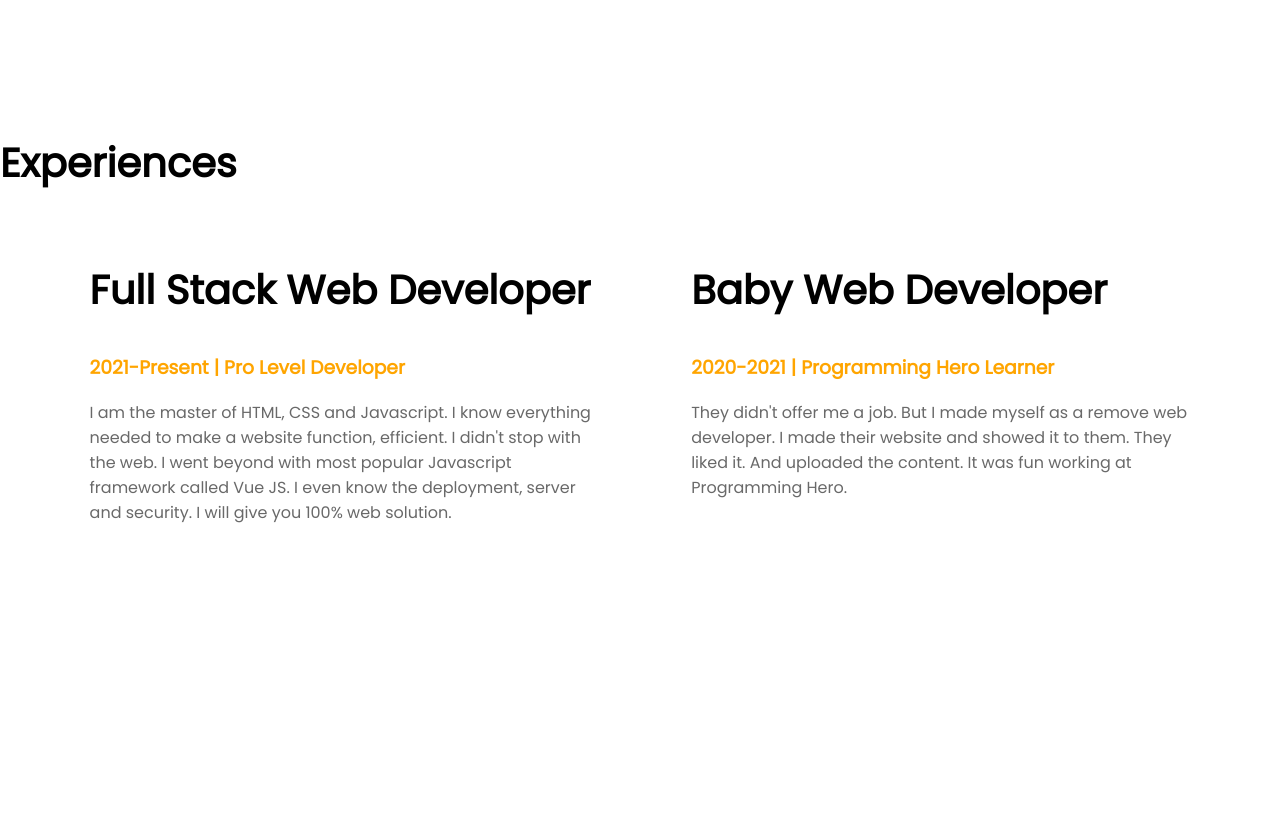
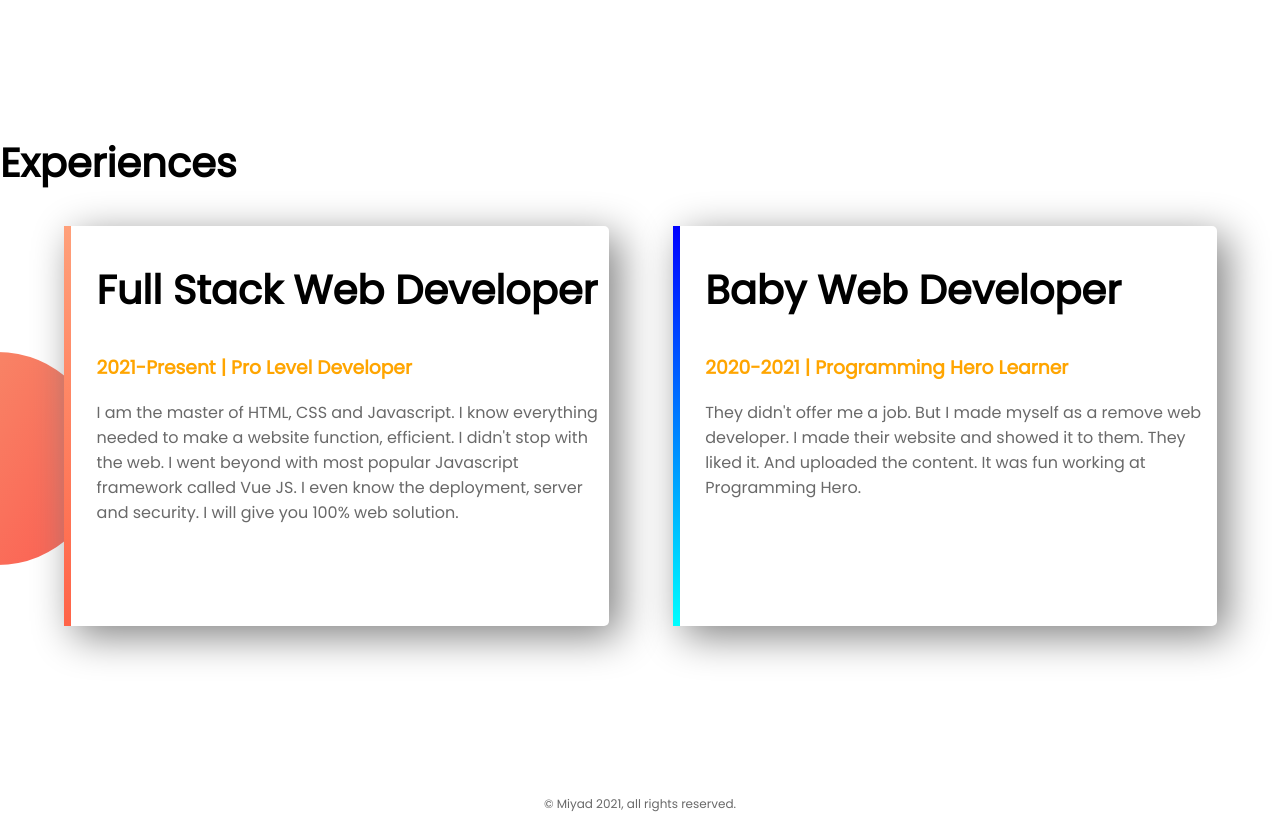
Before and after one commit to miyadhossain/web-portfolio, a plain HTML site: page index.html in a window 1280 px wide. Shown: the part 1200-2025 px from the top of the page. Before the commit the page ends 1983 px from the top, so only its background shows below. Drawn offline with Linux system fonts and the light colour scheme.

Commit message:
footer updated

```diff
--- a/index.html
+++ b/index.html
@@ -33,18 +33,21 @@
     </section>
     <section class="experience-area">
         <h2>Experiences</h2>
-        <div class="half-width">
+        <div id="full-stack" class="half-width single-experience">
             <h2>Full Stack Web Developer</h2>
             <h3 class="orange-highlight">2021-Present | Pro Level Developer</h3>
             <p>I am the master of HTML, CSS and Javascript. I know everything needed to make a website function, efficient. I didn't stop with the web. I went beyond with most popular Javascript framework called Vue JS. I even know the deployment, server and security. I will give you 100% web solution.</p>
 
         </div>
-        <div class="half-width">
+        <div id="baby-web" class="half-width single-experience">
             <h2>Baby Web Developer</h2>
             <h3 class="orange-highlight">2020-2021 | Programming Hero Learner</h3>
             <p>They didn't offer me a job. But I made myself as a remove web developer. I made their website and showed it to them. They liked it. And uploaded the content. It was fun working at Programming Hero.</p>
 
         </div>
     </section>
+    <footer>
+        <p>© Miyad 2021, all rights reserved.</p>
+    </footer>
 </body>
 </html>
--- a/style.css
+++ b/style.css
@@ -46,5 +46,27 @@ section{
     background-position: right;
 }
 .single-experience{
-    box-shadow: 10px 10px;
+    box-shadow: 10px 10px 40px gray;
+    border-radius: 5px;
+    height: 80%;
+    background-color: white;
 }
+.experience-area{
+    background-image: url("./images/exp-bg.png");
+    background-repeat: no-repeat;
+    background-position: left;
+}
+#full-stack{
+    border-left: 7px solid;
+    border-image: linear-gradient(180deg,lightsalmon,tomato);
+    border-image-slice: 1;
+}
+#baby-web{
+    border-left: 7px solid;
+    border-image: linear-gradient(180deg,blue,cyan);
+    border-image-slice: 1;
+}
+footer p{
+    text-align: center;
+    font-size: 12px;
+}
```
